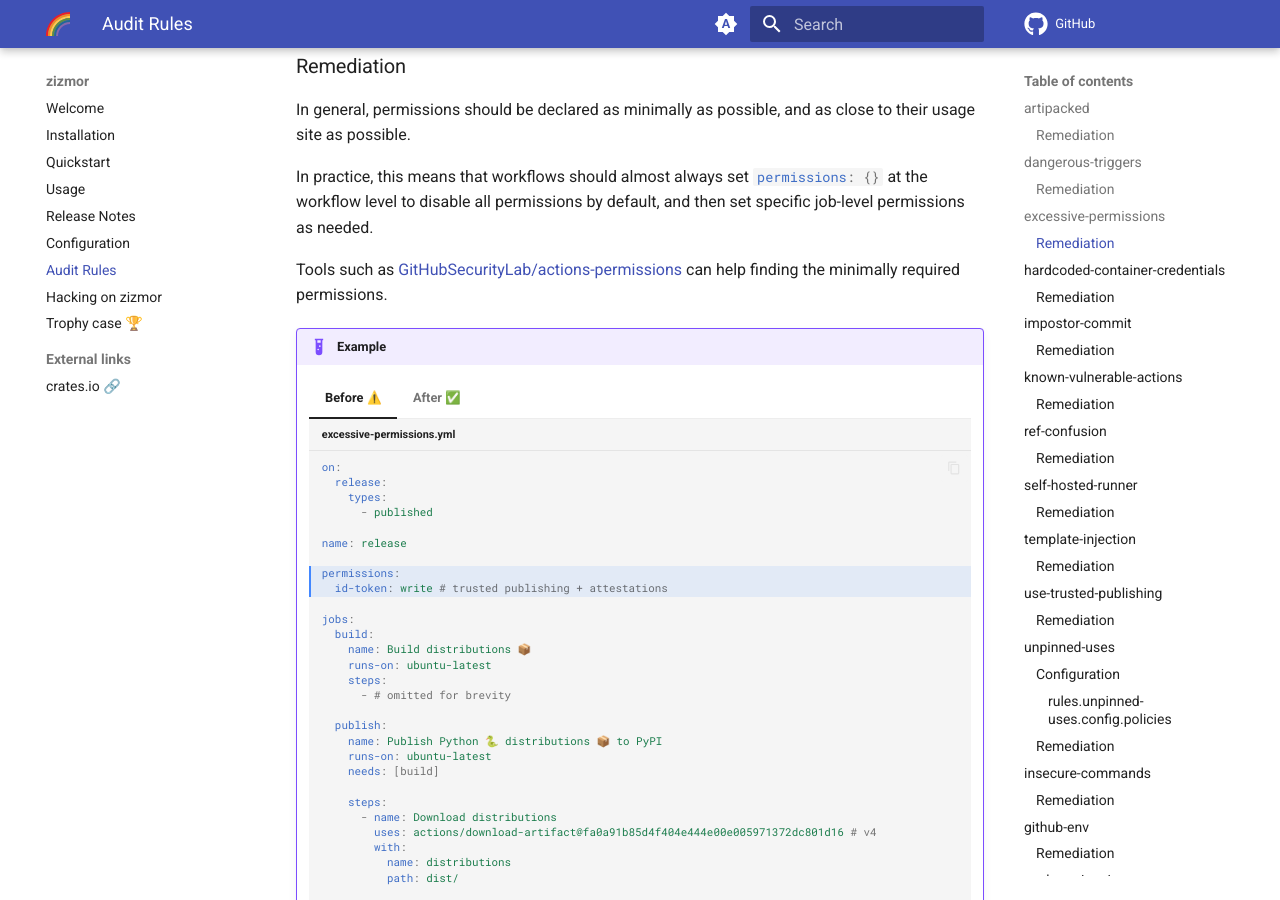
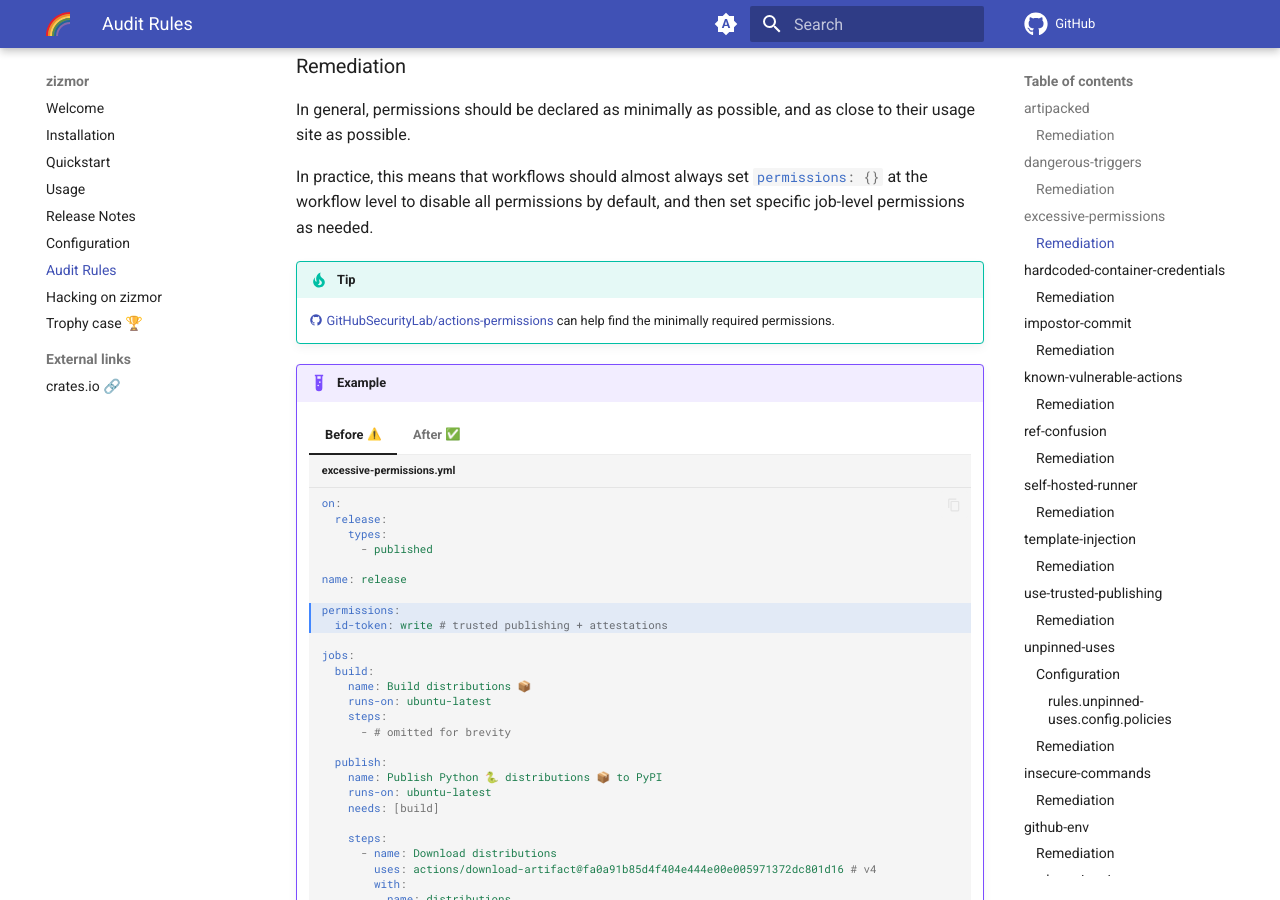
Before and after one commit to zizmorcore/zizmor, an MkDocs documentation site: the page built from docs/audits.md, in a window 1280 px wide and 900 px high, scrolled down 3025 px. Built offline with MkDocs 1.6.1 and Material for MkDocs 9.7.7, drawn with Linux system fonts in a browser that asks for light colours; emoji names are drawn with the system emoji font; comment, search, counter and statistics services are not loaded.

Commit message:
formatting
Signed-off-by: William Woodruff <william@yossarian.net>

```diff
--- a/docs/audits.md
+++ b/docs/audits.md
@@ -153,8 +153,10 @@ In practice, this means that workflows should almost always set
 `#!yaml permissions: {}` at the workflow level to disable all permissions
 by default, and then set specific job-level permissions as needed.
 
-Tools such as [GitHubSecurityLab/actions-permissions](https://github.com/GitHubSecurityLab/actions-permissions)
-can help finding the minimally required permissions.
+!!! tip
+
+    @GitHubSecurityLab/actions-permissions can help find the minimally required
+    permissions.
 
 !!! example
 
```
